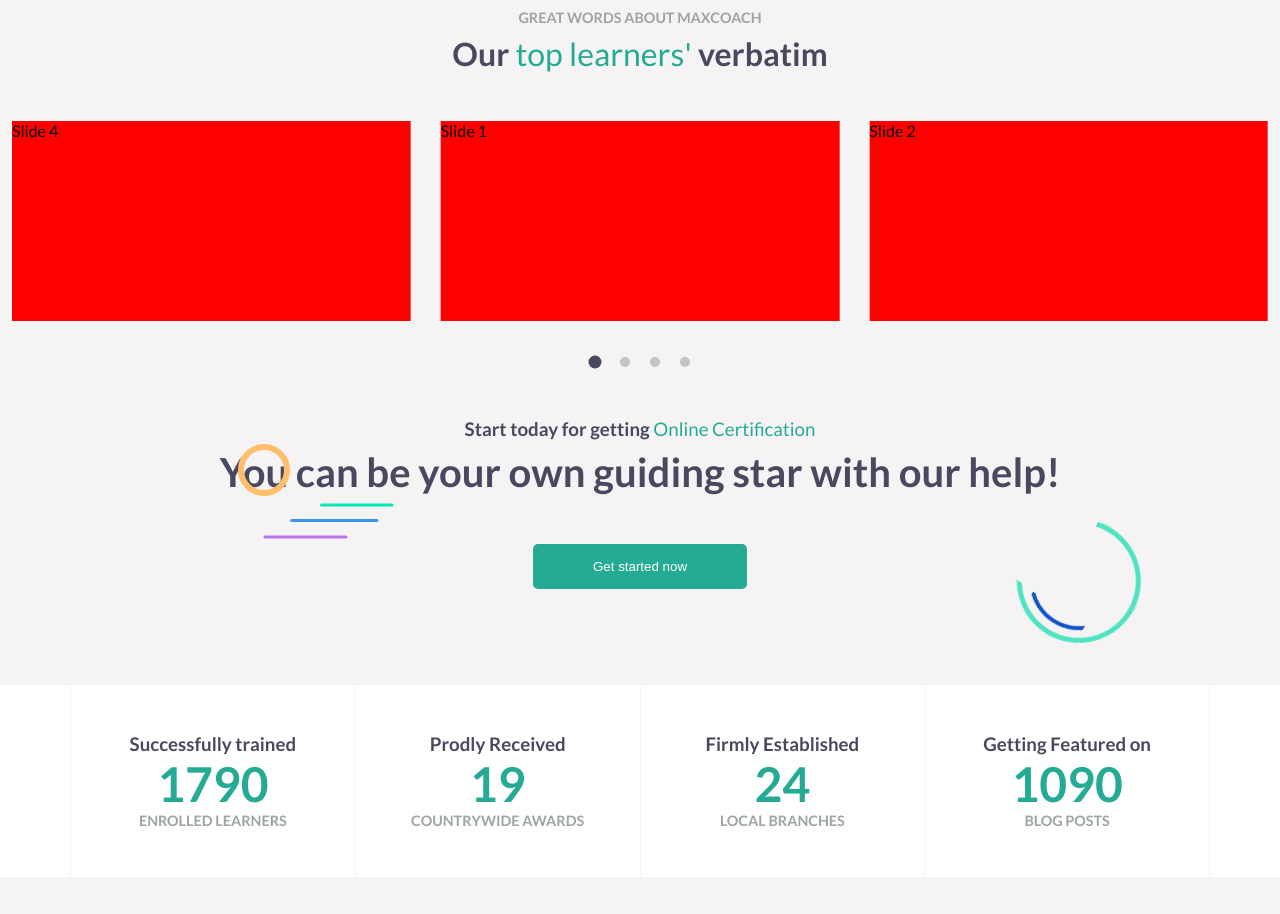
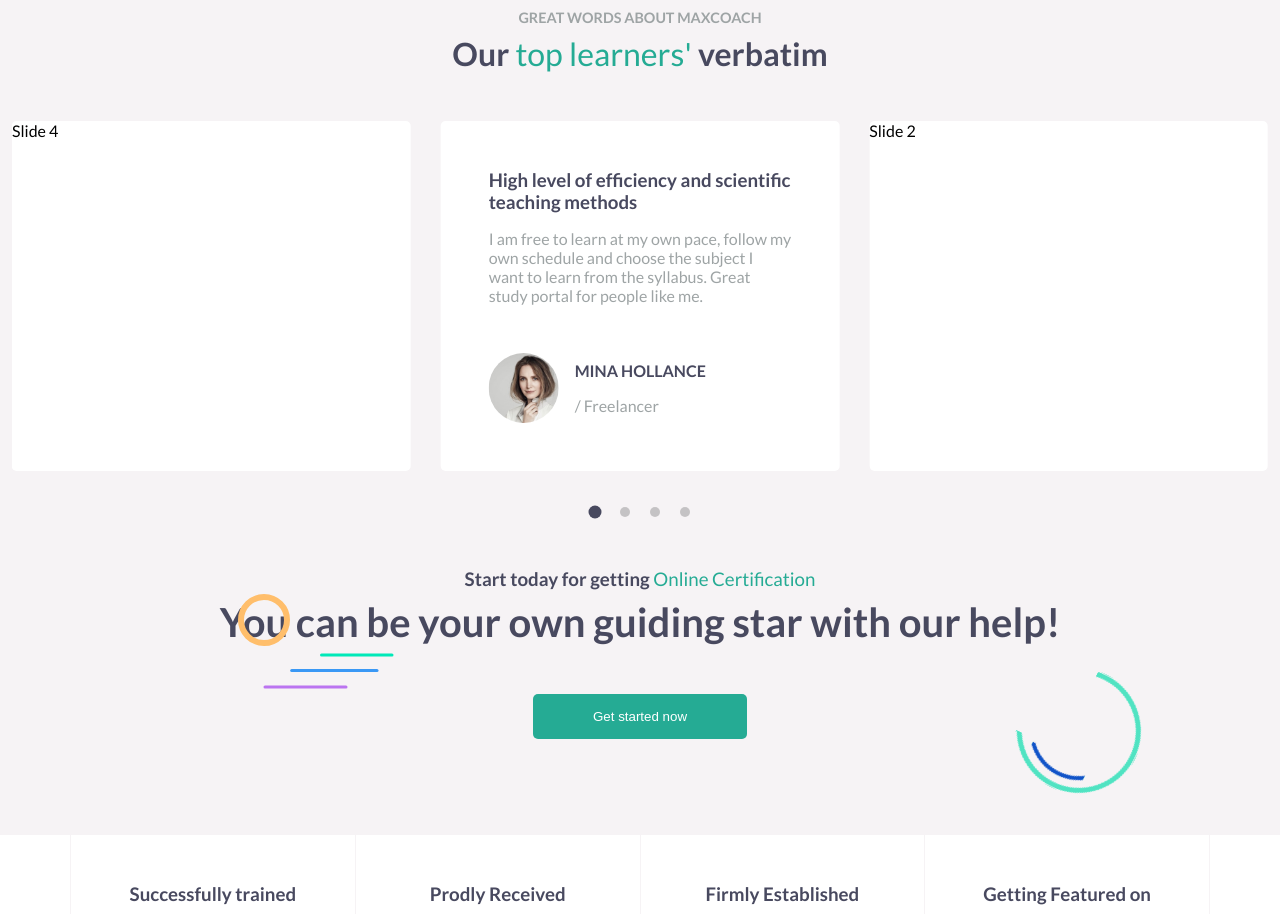
Before and after one commit to GianlucaBenassi/proj-html-vuejs, a Vue app: page / in a window 1280 px wide. Shown: the part 3280-4194 px from the top of the page. Built offline with nearby package versions, Linux system fonts and the light colour scheme.

Commit message:
CustomSwiper slide style

```diff
--- a/src/components/commons/CustomSwiper.vue
+++ b/src/components/commons/CustomSwiper.vue
@@ -1,6 +1,16 @@
 <template>
     <swiper ref="mySwiper" :options="swiperOptions">
-        <swiper-slide class="sw_slide">Slide 1</swiper-slide>
+        <swiper-slide class="sw_slide p-5">
+            <h3>High level of efficiency and scientific teaching methods</h3>
+            <p class="text-color-light mt-3 mb-5">I am free to learn at my own pace, follow my own schedule and choose the subject I want to learn from the syllabus. Great study portal for people like me.</p>
+            <div class="user d-flex">
+                <img src="../../assets/img/testimonial-avata-02.jpg" alt="Mina Hollance">
+                <div class="ms-3">
+                    <span class="d-block mt-2 name">Mina Hollance</span>
+                    <span class="d-block mt-3 text-color-light">/ Freelancer</span>
+                </div>
+            </div>
+        </swiper-slide>
         <swiper-slide class="sw_slide">Slide 2</swiper-slide>
         <swiper-slide class="sw_slide">Slide 3</swiper-slide>
         <swiper-slide class="sw_slide">Slide 4</swiper-slide>
@@ -48,8 +58,21 @@ export default {
 @import '../../assets/style/_variables.scss';
 
 .sw_slide {
-    background-color: red;
-    height: 200px;
+    background-color: #fff;
+    height: auto;
+    border-radius: 5px;
+
+    .user {
+        img {
+            border-radius: 50%;
+            height: 70px;
+        }
+        .name {
+            color: $gunPowder;
+            font-weight: bold;
+            text-transform: uppercase;
+        }
+    }
 }
 
 .swiper-pagination {
```
